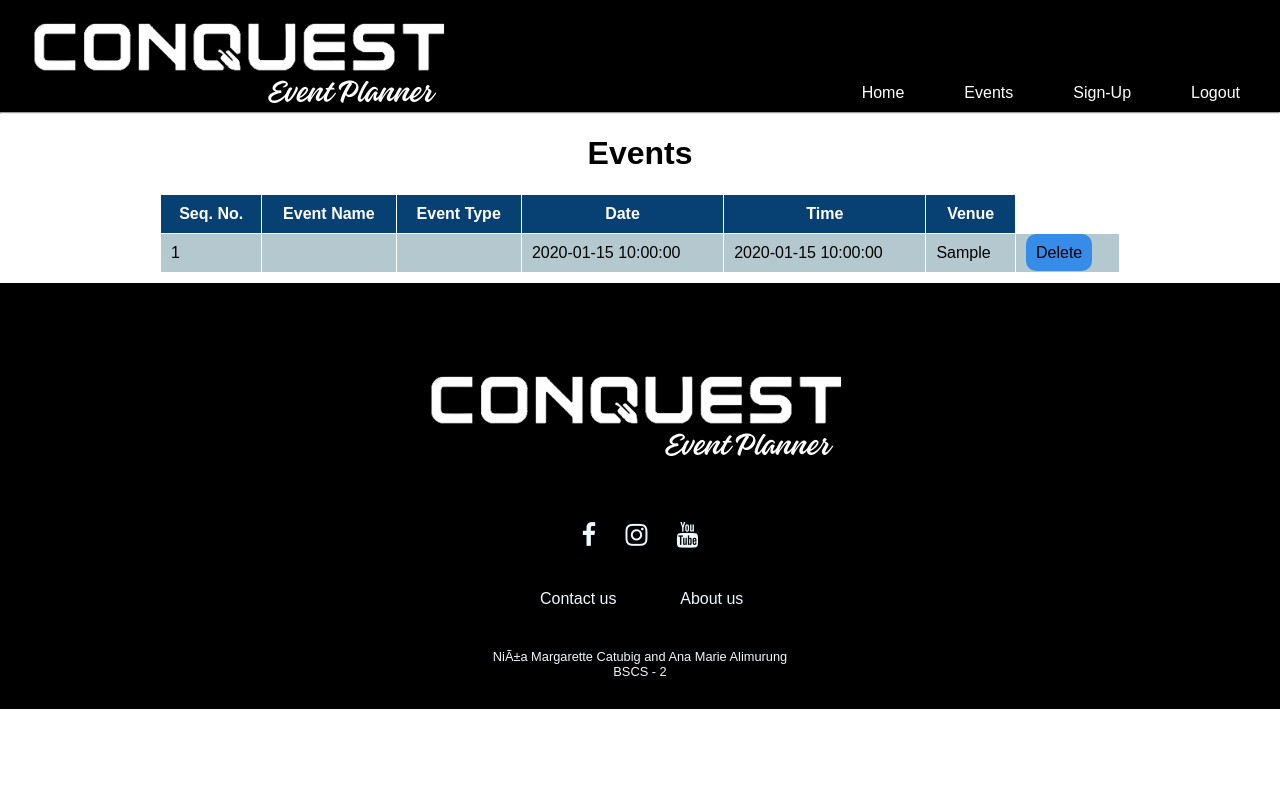
After one commit to AAlimurung/F2_Alimurung, a PHP site: page /your_events.php in a window 1280 px wide. The commit adds this page. Run offline with PHP 8.4, Linux system fonts and the light colour scheme; tables that the repository leaves empty or names only in its code hold one stand-in row (values such as "Sample post"); data that the repository does not hold is empty.

Commit message:
admin updated; event page created

```diff
--- a/css/about-styles.css
+++ b/css/about-styles.css
@@ -1,10 +1,11 @@
 /* ABOUT US CSS */
+@import url('https://fonts.googleapis.com/css2?family=Jost:ital,wght@0,100..900;1,100..900&display=swap');
 .about-us h1{
     padding-top: 2%;
     padding-bottom: 2px;
     color: black;
     text-align: center;
-    font-family: 'Play', sans-serif;
+    font-family: 'Jost', sans-serif;
     font-size: 48px;
     /* font-style: italic; */
     font-weight: 400;
@@ -35,7 +36,7 @@
 }
 
 .staff h2{
-    font-family: 'Julius Sans One', sans-serif;
+    font-family: 'Jost', sans-serif;
     font-size: 20px;
     font-style: normal;
     font-weight: bold;
--- a/includes/header.php
+++ b/includes/header.php
@@ -15,8 +15,8 @@
 				<a href="register.php">
 					<span class="nav-item">Sign-Up</span>
 				</a>
-				<a href="login.php">
-					<span class="nav-item">Login</span>
+				<a href="logout.php">
+					<span class="nav-item">Logout</span>
 				</a>
 				';
 			} else {
--- a/index.php
+++ b/index.php
@@ -27,7 +27,7 @@
                     <a href="event.php">
                         <span>Create Event</span>
                     </a>
-                    <a href="#">
+                    <a href="your_events.php">
                         <span>Your Events</span>
                     </a>
                 </div>
--- a/login.php
+++ b/login.php
@@ -47,9 +47,7 @@
 
 <?php
     if(isset($_POST['login'])){
-
         // echo "<script>console.log('i was called!')</script>";
-
         $uname = $_POST['username'];
         $pwd = $_POST['password'];
         //check tbluseraccount if username is existing
--- /dev/null
+++ b/your_events.php
@@ -0,0 +1,81 @@
+<!-- for the list of events in admin account -->
+<?php
+    include 'connect.php';
+?>
+
+<head>
+    <meta charset="UTF-8">
+    <title>CONquest: Event Planner</title>
+    <link href="css/common-styles.css" type="text/css" rel="stylesheet">
+    <link rel="stylesheet" href="https://cdnjs.cloudflare.com/ajax/libs/font-awesome/4.7.0/css/font-awesome.min.css">
+
+</head>
+
+<body>
+    <?php
+    	include('includes/header.php');
+    ?>
+    <div class="list-event">
+        <?php
+            if (isset($_SESSION['isAdmin']) && $_SESSION['isAdmin'] === true){
+
+                echo '
+                    <div class="for-admin">
+                        <a href="event.php">
+                            <span>Create Event</span>
+                        </a>
+                        <a href="your_events.php">
+                            <span>Your Events</span>
+                        </a>
+                    </div>
+                    ';
+                }
+            ?>
+
+            <?php
+            $ctr = 1;
+            $sql_events ="Select * from tblevent";
+            $all_events = mysqli_query($connection,$sql_events);
+        ?>
+        <table class="table" cellspacing="1" width="75%">
+            <center>
+                <h1> Events </h1>
+            </center>
+            <thead>
+                <tr>
+                    <th>Seq. No.</th>
+                    <th>Event Name</th>
+                    <th>Event Type</th>
+                    <th>Date</th>
+                    <th>Time</th>
+                    <th>Venue</th>
+                </tr>
+            </thead>
+            <tbody>
+
+                <?php
+                    while($row = $all_events->fetch_assoc()):
+                ?>
+
+                <tr>
+                    <td><?= $ctr++; ?> </td>
+                    <td><?= $row['eventName']; ?> </td>
+                    <td><?= $row['eventType']; ?> </td>
+                    <td><?= $row['date']; ?> </td>
+                    <td><?= $row['time']; ?> </td>
+                    <td><?= $row['venue']; ?> </td>
+                    <td>
+                        <a href="includes/deleteEvents.php?eventID=<?=$row['eventID'];?>">Delete</a>
+                    </td>
+                </tr>
+
+                <?php endwhile;?>
+
+            </tbody>
+        </table>
+    </div>
+
+    <?php
+    	include('includes/footer.php');
+    ?>
+</body>
```
Also changed, not shown: event.php (+2 -37 lines), register.php (+2 -6 lines).
